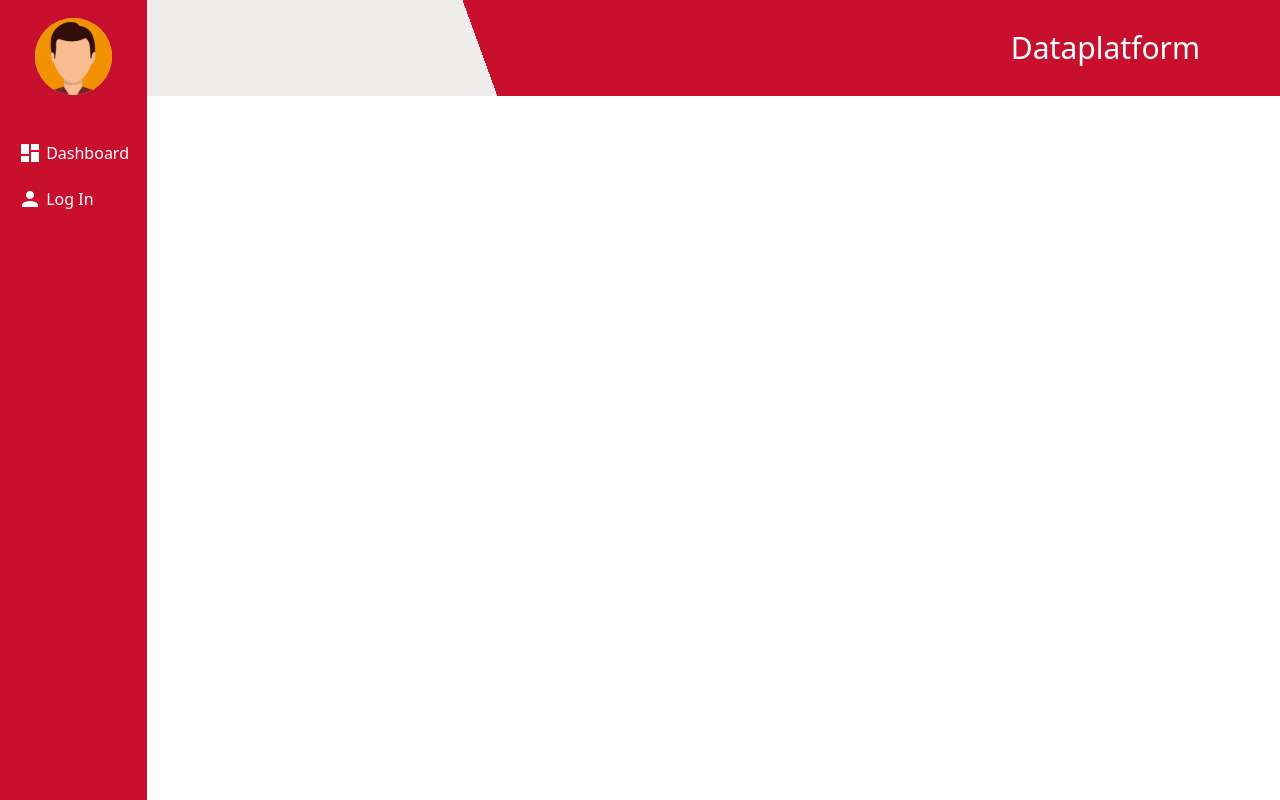
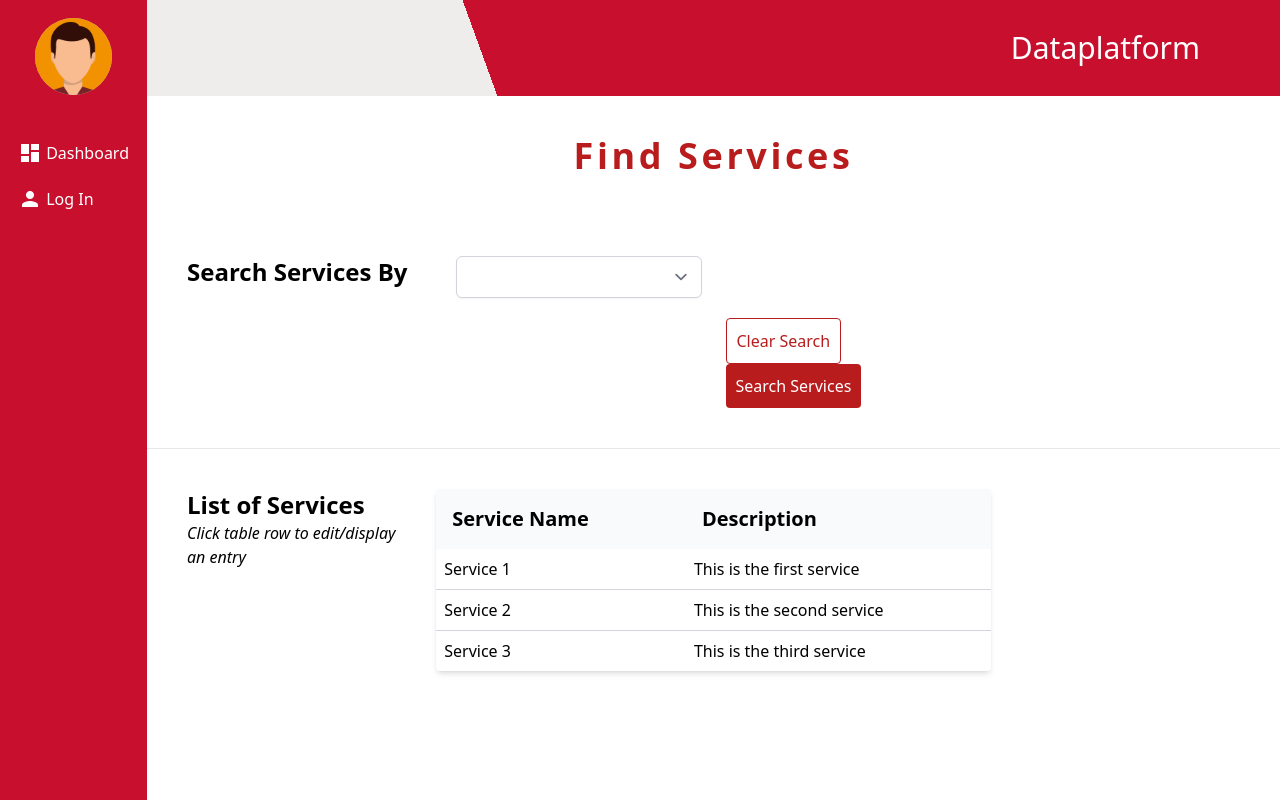
Before and after one commit to CIS-Spring-2023/project-cis_4339_project_2, a Vue app in the folder frontend/: page /findservices in a window 1280 px wide. Built offline with nearby package versions, Linux system fonts and the light colour scheme; no server answers.

Commit message:
Added findService

```diff
--- a/frontend/src/App.vue
+++ b/frontend/src/App.vue
@@ -61,6 +61,16 @@ export default {
                     >search</span
                   >
                   Find Event
+                </router-link>
+              </li>
+              <li>
+                <router-link to="/findservices">
+                  <span
+                    style="position: relative; top: 6px"
+                    class="material-icons"
+                    >search</span
+                  >
+                  Find Services
                 </router-link>
               </li>
               <span v-if="user.role == 'write'" >
--- /dev/null
+++ b/frontend/src/components/findServices.vue
@@ -0,0 +1,159 @@
+<script>
+import axios from 'axios'
+const apiURL = import.meta.env.VITE_ROOT_API
+import {servicesStore} from '../store/Services'
+
+export default {
+  data() {
+    return {
+      services: [],
+      // Parameter for search to occur
+      searchBy: '',
+      serviceName: '',
+      serviceDescription: ''
+    }
+  },
+  created() {
+    this.getServices()
+  },
+  methods: {
+    handleSubmitForm() {
+      const store = servicesStore();
+      let services = store.getServices();
+    if (this.searchBy === 'Service Name'){
+        services = services.filter((service) => service.serviceName.includes(this.serviceName));
+    } else if (this.searchBy ==='Services Description'){
+        services = services.filter((service) => service.serviceDescription.includes(this.serviceDescription));
+    }
+
+      this.services = services
+
+
+    },
+    // abstract get Servicess call
+    getServices() {
+      const store = servicesStore();
+      this.services = store.getServices();
+      window.scrollTo(0, 0)
+    },
+    clearSearch() {
+      // Resets all the variables
+      this.searchBy = ''
+      this.serviceName = ''
+      this.serviceDescription = ''
+
+      // get all entries
+      this.getServices()
+    },
+    editServices(ServicesID) {
+      this.$router.push({ name: 'updateServices', params: { id: ServicesID } })
+    }
+  }
+}
+</script>
+<template>
+  <main>
+    <div>
+      <h1
+        class="font-bold text-4xl text-red-700 tracking-widest text-center mt-10"
+      >
+        Find Services
+      </h1>
+    </div>
+    <div class="px-10 pt-20">
+      <div
+        class="grid grid-cols-1 sm:grid-cols-2 md:grid-cols-4 gap-x-6 gap-y-10"
+      >
+        <h2 class="text-2xl font-bold">Search Services By</h2>
+        <!-- Displays Services Name search field -->
+        <div class="flex flex-col">
+          <select
+            class="rounded-md border-gray-300 shadow-sm focus:border-indigo-300 focus:ring focus:ring-indigo-200 focus:ring-opacity-50"
+            v-model="searchBy"
+          >
+            <option value="Service Name">Service Name</option>
+            <option value="Services Description">Services Description</option>
+          </select>
+        </div>
+        <div class="flex flex-col" v-if="searchBy === 'Service Name'">
+          <label class="block">
+            <input
+              type="text"
+              class="w-full rounded-md border-gray-300 shadow-sm focus:border-indigo-300 focus:ring focus:ring-indigo-200 focus:ring-opacity-50"
+              v-model="serviceName"
+              v-on:keyup.enter="handleSubmitForm"
+              placeholder="Enter Service Name"
+            />
+          </label>
+        </div>
+        <!-- Displays Services Number search field -->
+        <div class="flex flex-col" v-if="searchBy === 'Services Description'">
+          <input
+            class="w-full rounded-md border-gray-300 shadow-sm focus:border-indigo-300 focus:ring focus:ring-indigo-200 focus:ring-opacity-50"
+            type="text"
+            v-model="serviceDescription"
+            v-on:keyup.enter="handleSubmitForm"
+            placeholder="Search Services description"
+          />
+        </div>
+      </div>
+      <div
+        class="grid grid-cols-1 sm:grid-cols-2 md:grid-cols-4 gap-x-6 gap-y-10"
+      >
+        <div></div>
+        <div></div>
+        <div class="mt-5 grid-cols-2">
+          <button
+            class="mr-10 border border-red-700 bg-white text-red-700 rounded"
+            @click="clearSearch"
+            type="submit"
+          >
+            Clear Search
+          </button>
+          <button
+            class="bg-red-700 text-white rounded"
+            @click="handleSubmitForm"
+            type="submit"
+          >
+            Search Services
+          </button>
+        </div>
+      </div>
+    </div>
+
+    <hr class="mt-10 mb-10" />
+    <!-- Display Found Data -->
+    <div
+      class="grid grid-cols-1 sm:grid-cols-2 md:grid-cols-4 gap-x-6 gap-y-10"
+    >
+      <div class="ml-10">
+        <h2 class="text-2xl font-bold">List of Services</h2>
+        <h3 class="italic">Click table row to edit/display an entry</h3>
+      </div>
+      <div class="flex flex-col col-span-2">
+        <table class="min-w-full shadow-md rounded">
+          <thead class="bg-gray-50 text-xl">
+            <tr>
+              <th class="p-4 text-left">Service Name</th>
+              <th class="p-4 text-left">Description</th>
+            </tr>
+          </thead>
+          <tbody class="divide-y divide-gray-300">
+            <tr
+              @click="editServices(service._id)"
+              v-for="service in services"
+              :key="service._id"
+            >
+              <td class="p-2 text-left">
+                {{ service.serviceName }}
+              </td>
+              <td class="p-2 text-left">
+                {{ service.serviceDescription }}
+              </td>
+            </tr>
+          </tbody>
+        </table>
+      </div>
+    </div>
+  </main>
+</template>
--- a/frontend/src/router/index.js
+++ b/frontend/src/router/index.js
@@ -40,6 +40,11 @@ const routes = [
     component: () => import('../components/findEvents.vue')
   },
   {
+    path: '/findservices',
+    name: 'findservices',
+    component: () => import('../components/findServices.vue')
+  },
+  {
     path: '/eventdetails/:id',
     name: 'eventdetails',
     props: true,
--- /dev/null
+++ b/frontend/src/store/Services.js
@@ -0,0 +1,21 @@
+import { defineStore } from 'pinia'
+
+export const servicesStore = defineStore({
+  id: 'services',
+  state: () => ({
+    servicesList: []
+  }),
+  actions: {
+    getServices() {
+      // Hardcoded a list of services with name and description properties
+      const servicesList = [
+        { _id:0,serviceName: 'Service 1', serviceDescription: 'This is the first service' },
+        { _id:1,serviceName: 'Service 2', serviceDescription: 'This is the second service' },
+        { _id:2,serviceName: 'Service 3', serviceDescription: 'This is the third service' }
+      ]
+      // Update the servicesList state
+      this.servicesList = servicesList
+      return this.servicesList
+    }
+  }
+})
```
